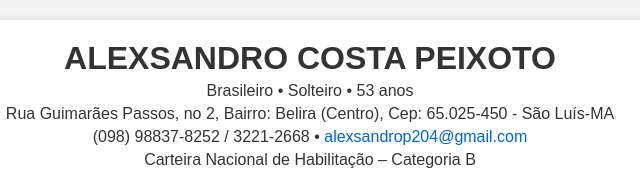
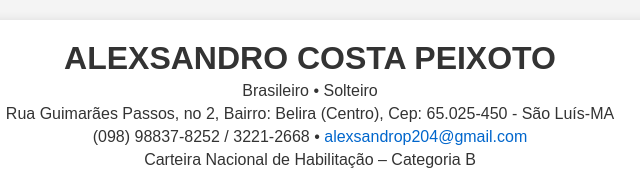
Before and after one commit to peixotodesenvolvedor/portfolio_web2, a plain HTML site: page index.html in a window 1280 px wide. Shown: the top 186 px of the page, 330-970 px from the left. Drawn offline with Linux system fonts and the light colour scheme.

Commit message:
atualizar

```diff
--- a/index.html
+++ b/index.html
@@ -10,7 +10,7 @@
     <div class="container">
         <header>
             <h1>ALEXSANDRO COSTA PEIXOTO</h1>
-            <p>Brasileiro • Solteiro • 53 anos</p>
+            <p>Brasileiro • Solteiro </p>
             <p>Rua Guimarães Passos, no 2, Bairro: Belira (Centro), Cep: 65.025-450 - São Luís-MA</p>
             <p>(098) 98837-8252 / 3221-2668 • <a href="mailto:alexsandrop204@gmail.com">alexsandrop204@gmail.com</a></p>
             <p>Carteira Nacional de Habilitação – Categoria B</p>
```
